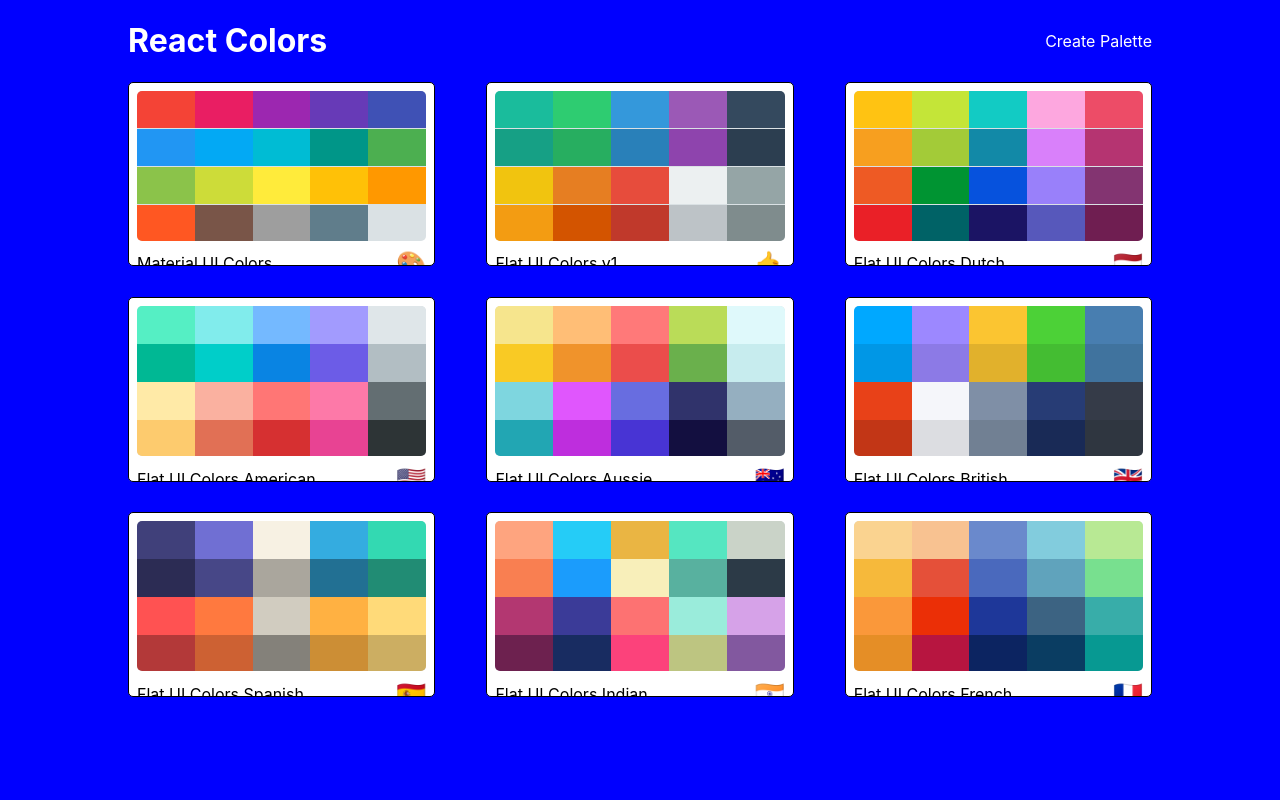
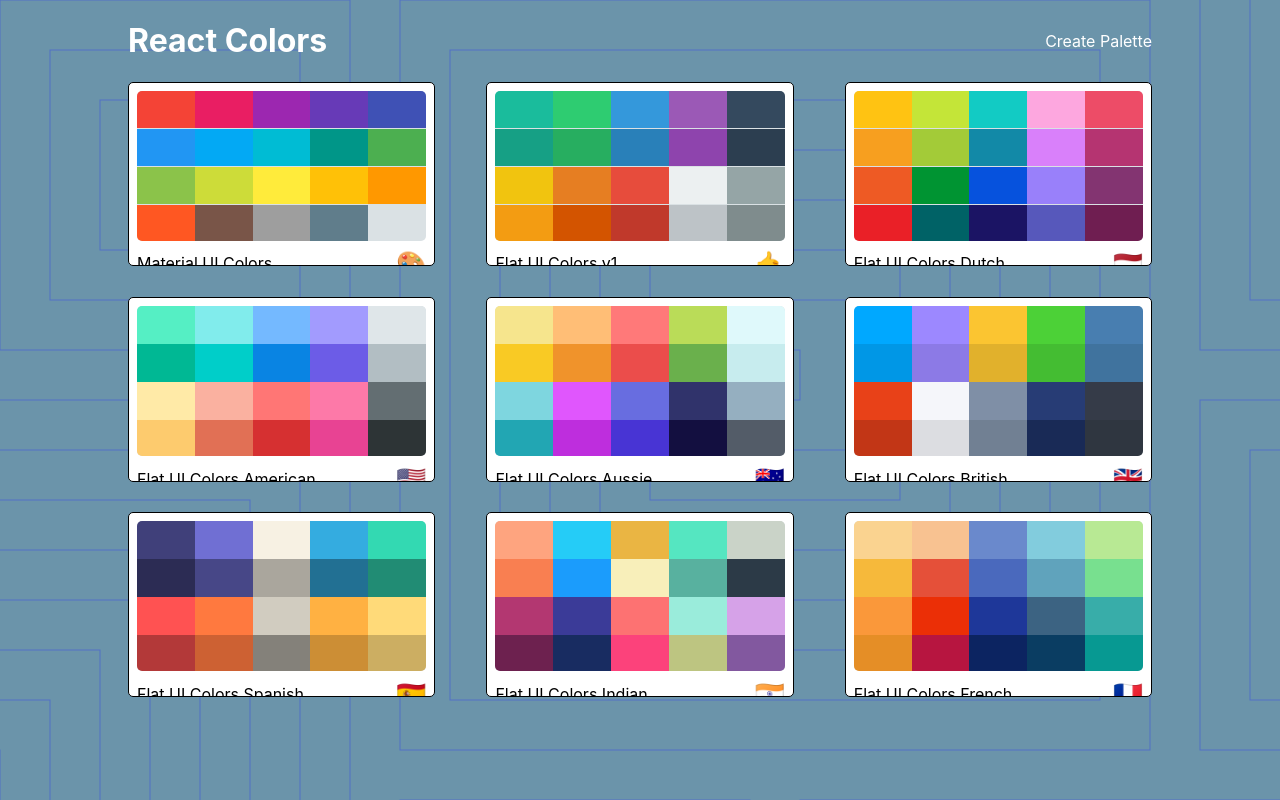
Before and after one commit to shaynemeyer/color-app, a React (Create React App) app: page / in a window 1280 px wide. Built offline with nearby package versions, Linux system fonts and the light colour scheme.

Commit message:
Add bg svg to PaletteList

```diff
--- a/src/PaletteList.js
+++ b/src/PaletteList.js
@@ -17,7 +17,7 @@
       <div className={classes.root}>
         <div className={classes.container}>
           <div className={classes.nav}>
-            <h1>React Colors</h1>
+            <h1 className={classes.heading}>React Colors</h1>
             <Link to='/palette/new'>Create Palette</Link>
           </div>
           <div className={classes.palettes}>
--- a/src/styles/PaletteListStyles.js
+++ b/src/styles/PaletteListStyles.js
@@ -1,12 +1,19 @@
 import { down } from './sizes';
+import bg from './bg.svg';
 
 const styles = {
   root: {
-    backgroundColor: 'blue',
     height: '100vh',
     display: 'flex',
     alignItems: 'flex-start',
-    justifyContent: 'center'
+    justifyContent: 'center',
+    backgroundColor: '#6b94aa',
+    backgroundImage: `url(${bg})`,
+    /* background by SVGBackgrounds.com */
+    overflow: 'scroll'
+  },
+  heading: {
+    fontSize: '2rem'
   },
   container: {
     width: '50%',
@@ -42,7 +49,8 @@
       gridTemplateColumns: 'repeat(2, 50%)'
     },
     [down('xs')]: {
-      gridTemplateColumns: 'repeat(1, 100%)'
+      gridTemplateColumns: 'repeat(1, 100%)',
+      gridGap: '1.4rem'
     }
   }
 };
```
Also changed, not shown: src/styles/bg.svg (added).
